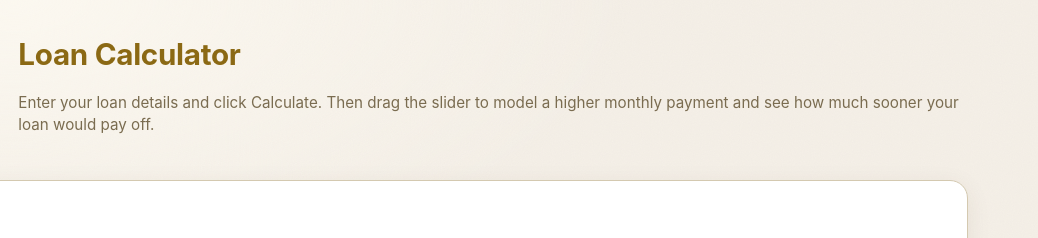
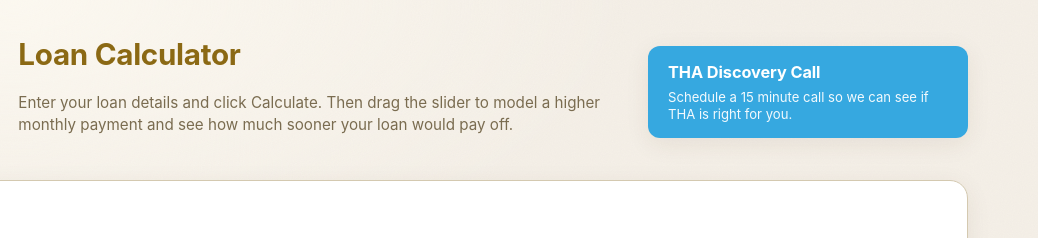
Before and after one commit to nerdenterprises/tha, a plain HTML site: page loan-widget/index.html in a window 1280 px wide. Shown: the top 238 px of the page, 242-1280 px from the left. Drawn offline with Linux system fonts and the light colour scheme.

Commit message:
Add THA Discovery Call CTA button to header
Links to Calendly scheduling page; styled in the logo blue and opens
in a new tab so the loan calculator state is preserved.

Co-Authored-By: Claude Opus 4.7 (1M context) <noreply@anthropic.com>

```diff
--- a/loan-widget/index.html
+++ b/loan-widget/index.html
@@ -101,10 +101,45 @@
       font-size: 0.95rem;
     }
 
+    .cta {
+      display: flex;
+      flex-direction: column;
+      gap: 4px;
+      padding: 14px 20px;
+      max-width: 320px;
+      background: var(--accent-2);
+      color: #ffffff;
+      text-decoration: none;
+      border-radius: var(--radius-md);
+      box-shadow: var(--shadow-md);
+      transition: background 0.15s ease, box-shadow 0.15s ease, transform 0.05s ease;
+      flex-shrink: 0;
+    }
+    .cta:hover {
+      background: #2592c8;
+      box-shadow: var(--shadow-lg);
+    }
+    .cta:active { transform: translateY(1px); }
+    .cta:focus-visible {
+      outline: 3px solid var(--accent-2-soft);
+      outline-offset: 2px;
+    }
+    .cta-title {
+      font-weight: 700;
+      font-size: 1.02rem;
+      letter-spacing: -0.005em;
+    }
+    .cta-subtitle {
+      font-size: 0.82rem;
+      line-height: 1.35;
+      opacity: 0.94;
+    }
+
     @media (max-width: 520px) {
       header { gap: 14px; }
       .logo { height: 64px; }
       h1 { font-size: 1.5rem; }
+      .cta { width: 100%; max-width: none; }
     }
 
     .stack > * + * { margin-top: 20px; }
@@ -511,6 +546,10 @@
         <h1>Loan Calculator</h1>
         <p class="subtitle">Enter your loan details and click Calculate. Then drag the slider to model a higher monthly payment and see how much sooner your loan would pay off.</p>
       </div>
+      <a class="cta" href="https://calendly.com/book-with-seth/tha-circle" target="_blank" rel="noopener noreferrer">
+        <span class="cta-title">THA Discovery Call</span>
+        <span class="cta-subtitle">Schedule a 15 minute call so we can see if THA is right for you.</span>
+      </a>
     </header>
 
     <div class="stack">
```
